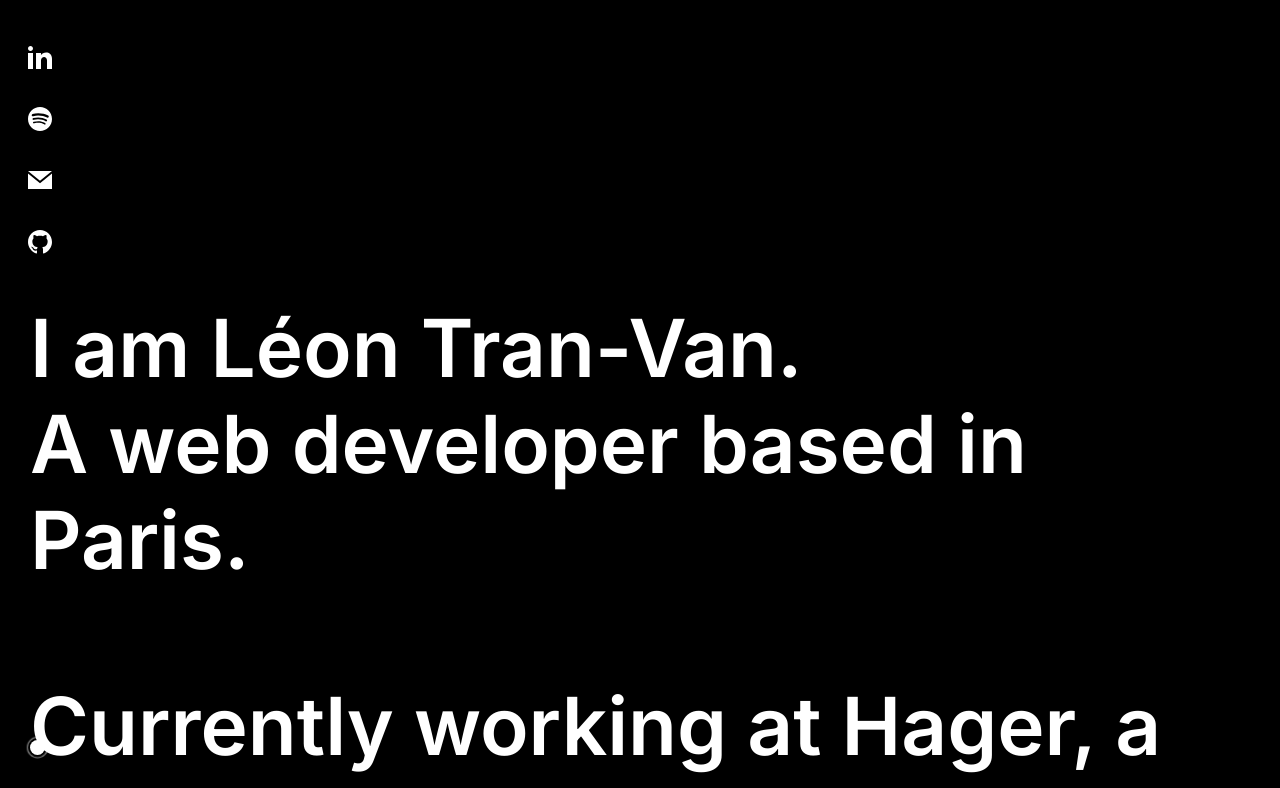
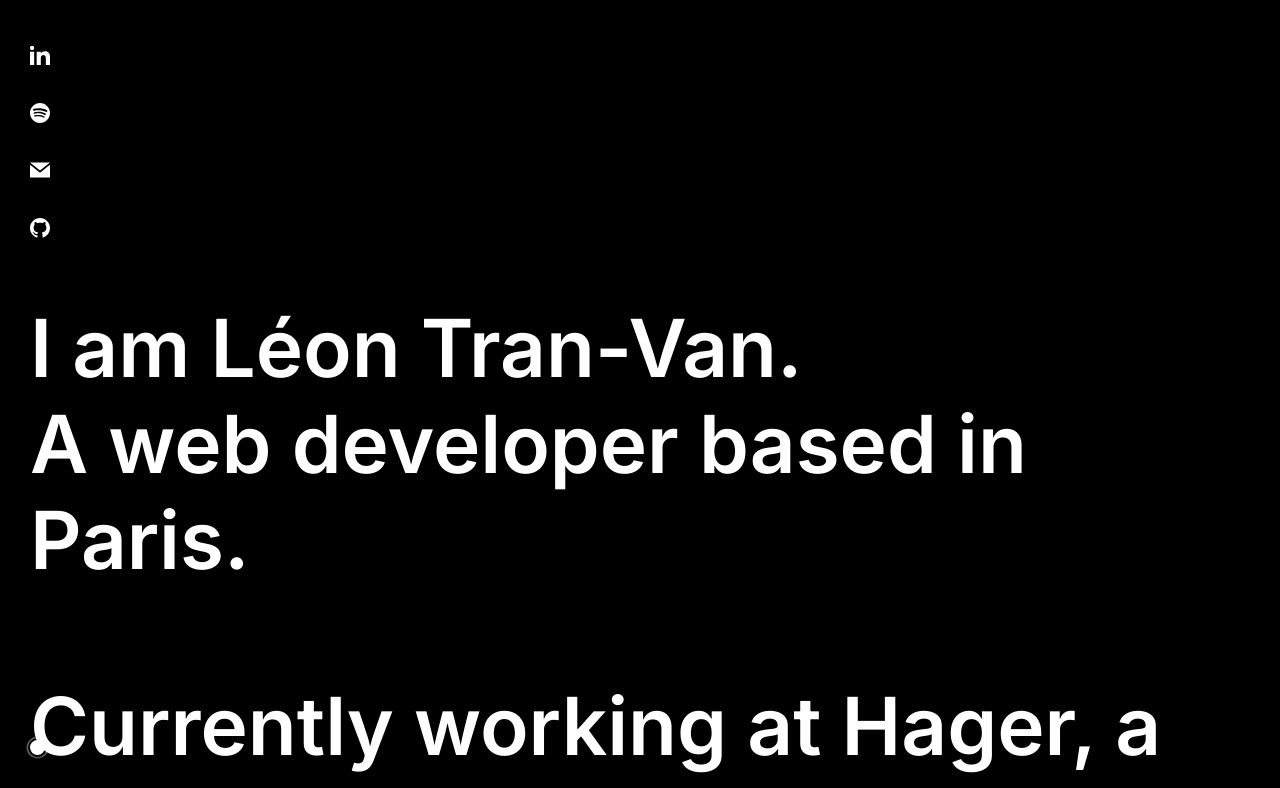
Before and after one commit to Ephalys/portfolio-2021, a Gatsby site: page / in a window 1280 px wide. Shown: the top 788 px of the page. Built offline with nearby package versions, Linux system fonts and the light colour scheme; Gatsby itself is replaced by a stand-in of ours.

Commit message:
fix icons size desktop

```diff
--- a/src/components/icon/iconStyles.js
+++ b/src/components/icon/iconStyles.js
@@ -26,8 +26,8 @@ export const StyledIcon = styled.div`
     overflow: visible;
 
     @media (min-width: ${breakpoints.$screenMinLg}) {
-      width: 24px;
-      height: 24px;
+      width: 20px;
+      height: 20px;
     }
 
     ${Link}:hover & {
```
